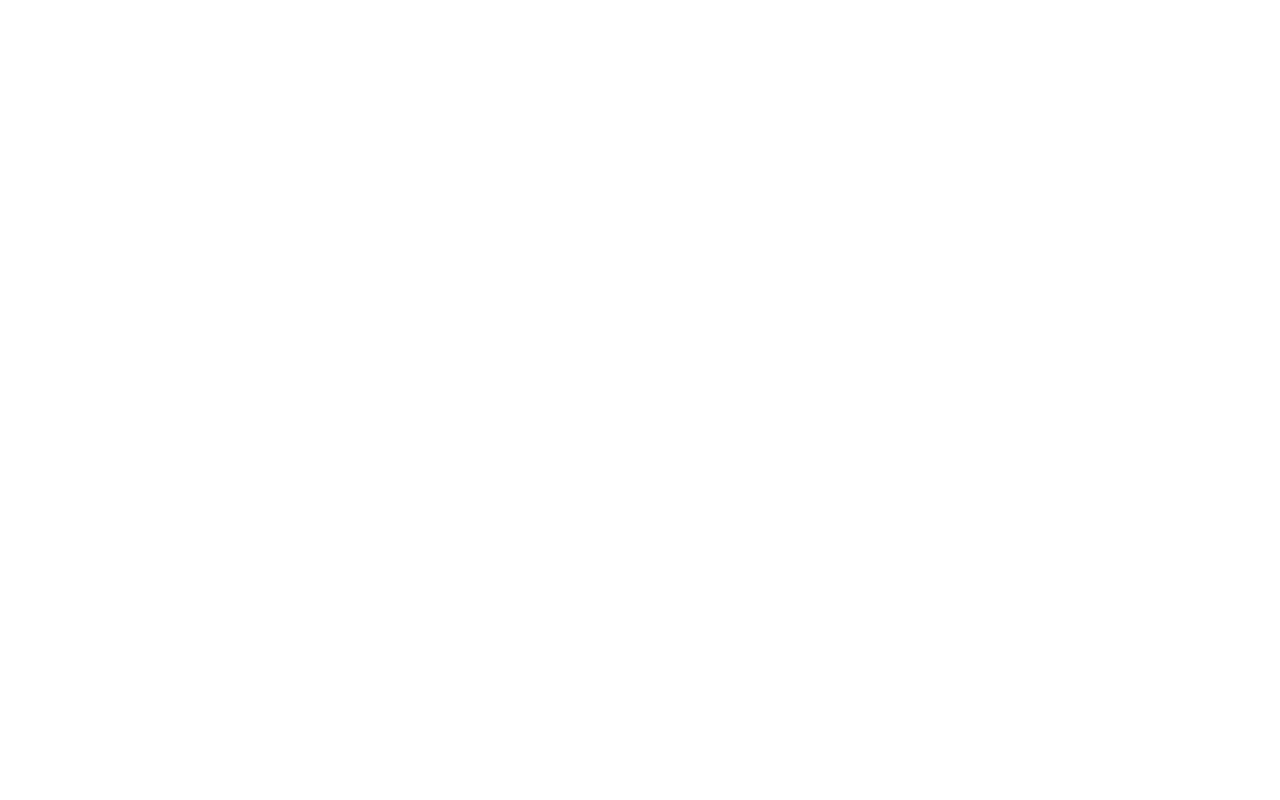
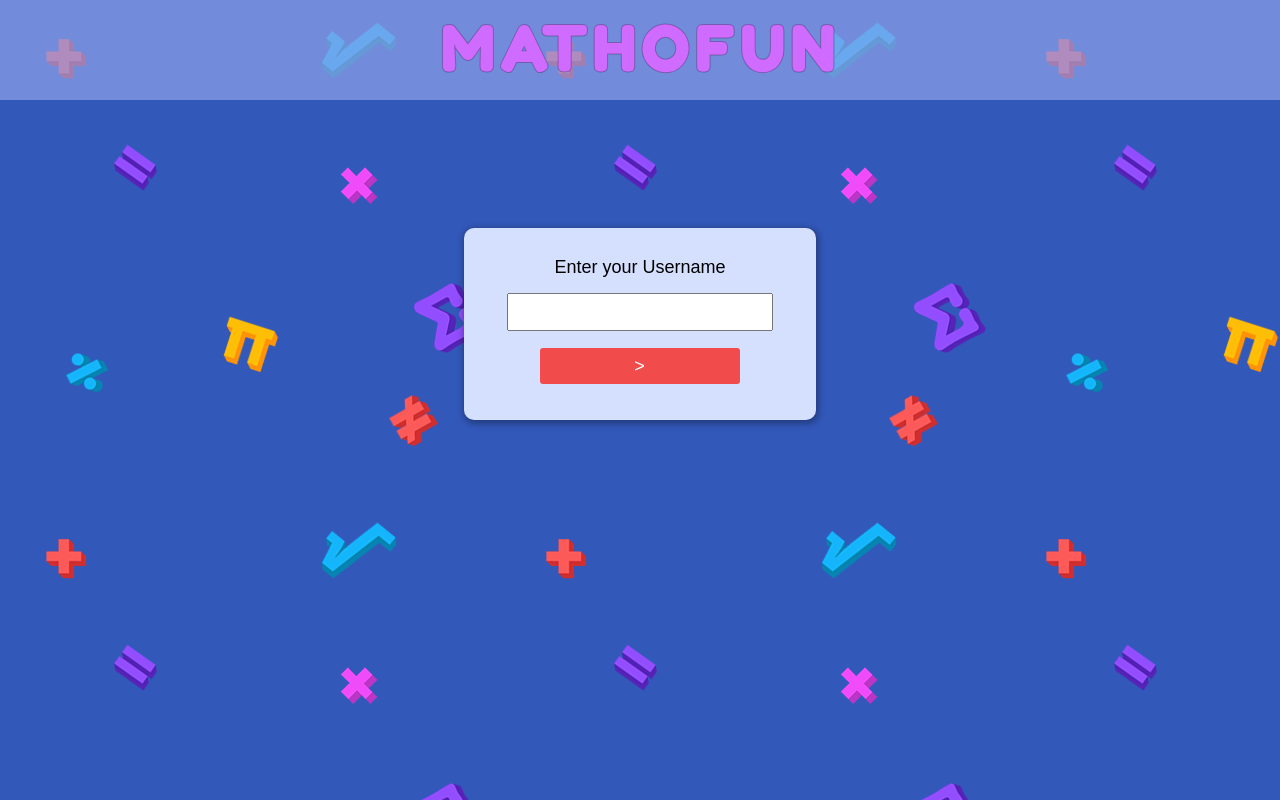
Before and after one commit to jtn7/YWCC307-Project, a plain HTML site: page index.html in a window 1280 px wide. Drawn offline with Linux system fonts and the light colour scheme; the site is published under a folder, as on GitHub Pages, so addresses that start at the root find nothing.

Commit message:
Fix Paths

```diff
--- a/index.html
+++ b/index.html
@@ -6,13 +6,12 @@
 
 	<title>Math-o-fun</title>
 
-	<link rel='icon' type='image/png' href='/favicon.png'>
-	<link rel='stylesheet' href='/global.css'>
-	<link rel='stylesheet' href='/build/bundle.css'>
+	<link rel='stylesheet' href='global.css'>
+	<link rel='stylesheet' href='build/bundle.css'>
 	<link rel="preconnect" href="https://fonts.gstatic.com">
 	<link href="https://fonts.googleapis.com/css2?family=Fredoka+One&display=swap" rel="stylesheet">
 
-	<script defer src='/build/bundle.js'></script>
+	<script defer src='build/bundle.js'></script>
 </head>
 
 <body>
```
